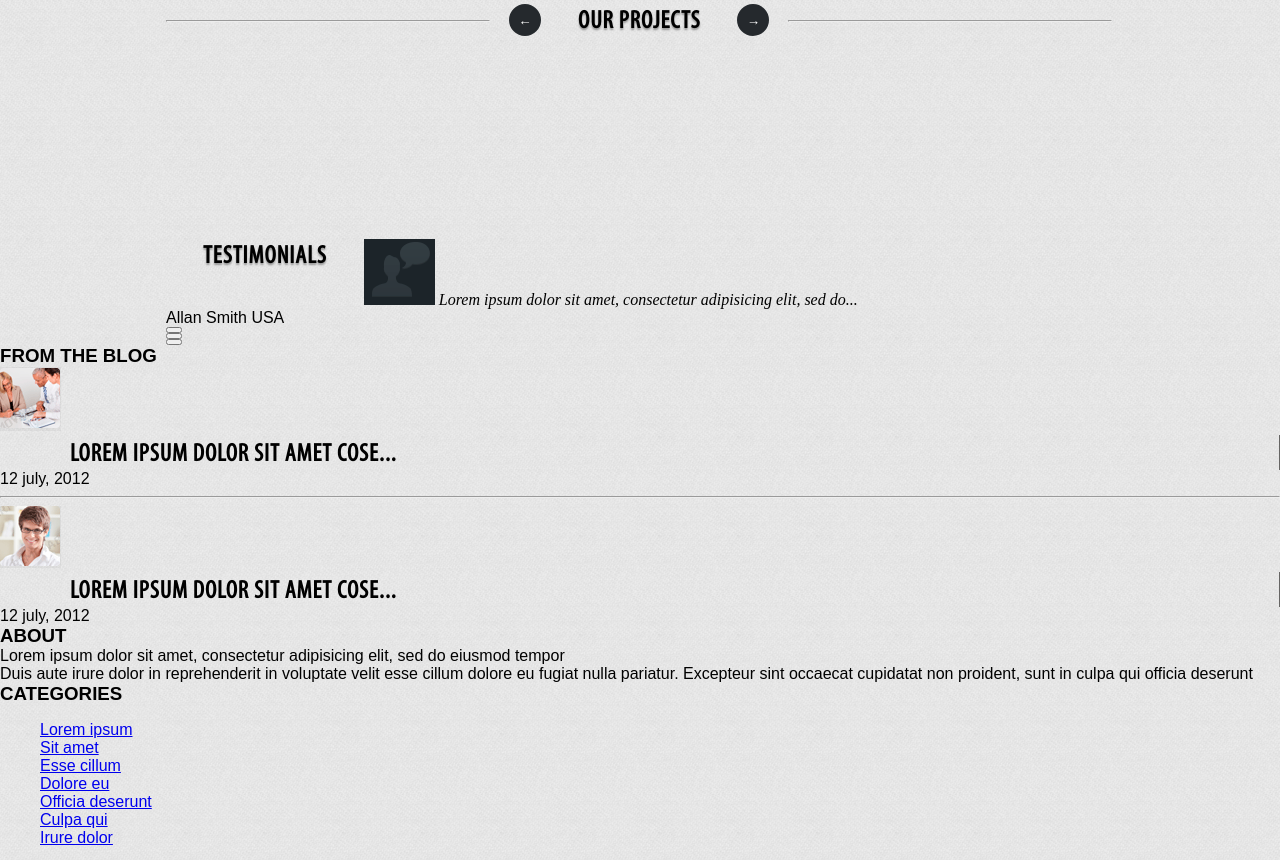
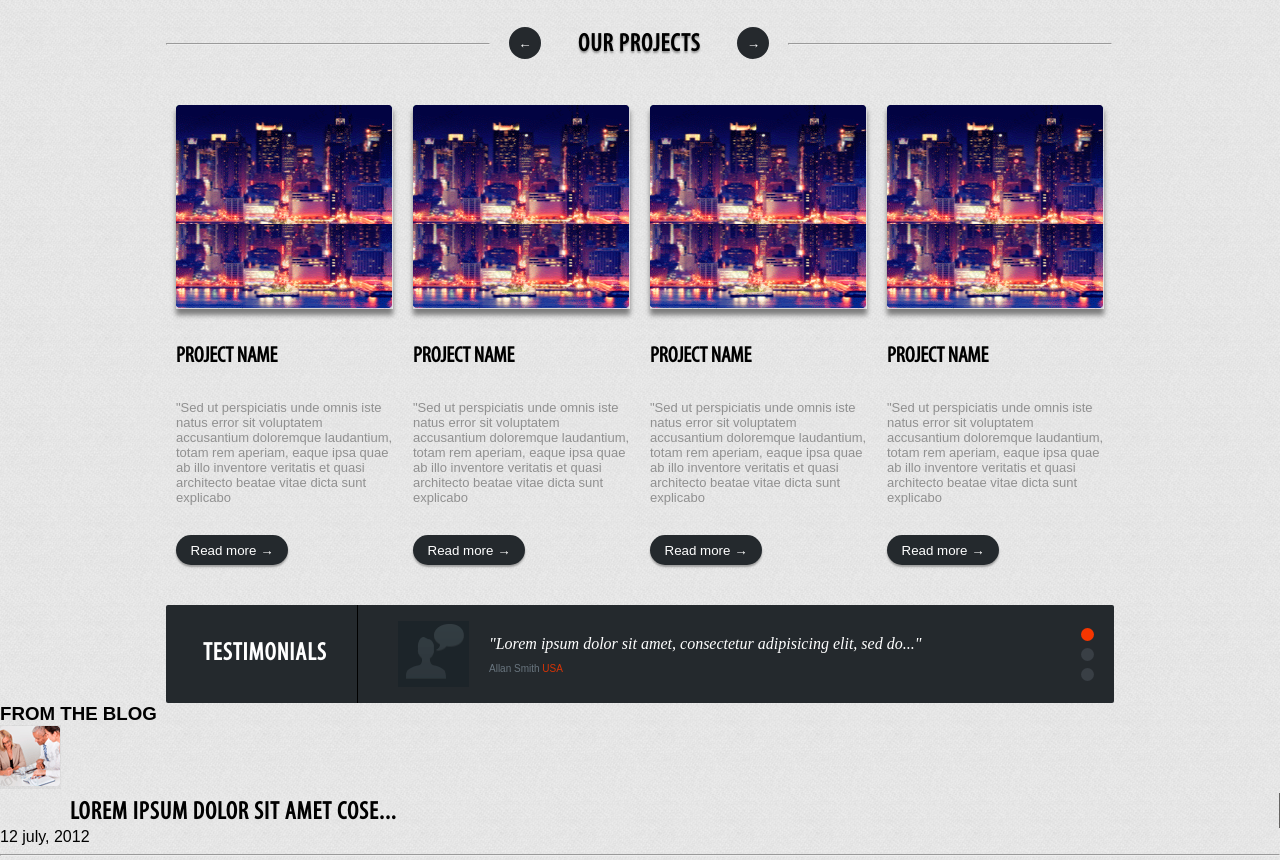
Before and after one commit to RadoAz/sliced_site, a plain HTML site: page index.html in a window 1280 px wide. Shown: the part 690-1550 px from the top of the page. Drawn offline with Linux system fonts and the light colour scheme.

Commit message:
Content boxes and testimonials container done.

```diff
--- a/css/styles.css
+++ b/css/styles.css
@@ -148,7 +148,7 @@ main {
 
 .main_nav {
   overflow: hidden;
-  margin-top: 20px;
+  margin-top: 43px;
   width: 948px;
 }
 
@@ -179,6 +179,138 @@ main hr {
 }
 
 .contant_container {
- height: 200px;
+  padding-top: 33px;;
+  overflow: hidden;
+}
+
+.content_block {
+  float: left;
+  width: 237px;
+  box-sizing: border-box;
+  padding: 10px;
+}
+
+.content_block img {
+  width: 217px;
+  height: 204px;
+  -webkit-box-shadow: 0px 6px 5px 0px rgba(125,125,125,1);
+  -moz-box-shadow: 0px 6px 5px 0px rgba(125,125,125,1);
+  box-shadow: 0px 6px 5px 0px rgba(125,125,125,1);
+}
+
+.content_block h3 {
+  font-family: 'MyriadPro_Condensed';
+  font-size: 22px;
+  margin-top: 30px;
+}
+
+.content_block p {
+  color: #909090;
+  font-size: 13px;
+  margin-top: 30px;
+}
+
+.black_button {
+  width: 112px;
+  height: 30px;
+  background-color: #24292d;
+  border-radius: 15px;
+  color: #ffffff;
+  border: none;
+  -webkit-box-shadow: 0px 2px 2px 0px rgba(157,157,157,1);
+  -moz-box-shadow: 0px 2px 2px 0px rgba(157,157,157,1);
+  box-shadow: 0px 2px 2px 0px rgba(157,157,157,1);
+  margin-top: 30px;
+}
+
+.testimonials_container {
+  clear: both;
+  margin-top: 30px;
+  box-sizing: border-box;
+  overflow: hidden;
+  width: 948px;
+}
+
+.testim_left, .testim_rightbox {
+  float: left;
+}
+
+.testim_left {
+  width: 191px;
+  height: 98px;
+  border-right: 1px solid #000000;
+  background-color: #24292d;
+  border-top-left-radius: 2px;
+  border-bottom-left-radius: 2px;
+}
+
+.testim_left h2 {
+  color: #ffffff;
+  text-shadow: none;
+  line-height: 98px;
+}
+
+.testim_rightbox {
+  width: 756px;
+  background-color: #24292d;
+  padding: 16px 20px 16px 40px;
+  border-top-right-radius: 2px;
+  border-bottom-right-radius: 2px;
+  box-sizing: border-box;
+}
+
+.cite_container {
+  float: left;
+}
+
+.circles_container {
+  float: right;
+  margin-top: 7px;
+}
+
+.cite_container img, cite {
+  float: left;
+}
+
+.cite_container img {
+  width: 71px;
+  height: 66px;
+  margin-right: 20px;
+}
+
+cite {
+  color: #ffffff;
+  margin-top: 14px;
+  margin-bottom: 10px;
+}
+
+.cite_container p {
+  color: #69757f;
+  font-size: 10px;
+}
+
+.red_text {
+  color: #d73406;
+}
+
+.circles_container button {
+  width: 13px;
+  height: 13px;
+  background-color: #393f45;
+  border: none;
+  border-radius: 7px;
+  margin-bottom: 7px;
+}
+
+.circles_container button:last-child {
+  margin-bottom: 0;
+}
+
+.circles_container .active_round_button {
+  background-color: #f53600;
 }
                                    /*MAAAAAAAAAIIIIN CLOSED*/
+
+footer {
+  clear: both;
+}
--- a/index.html
+++ b/index.html
@@ -41,23 +41,51 @@
         <hr>
       </div>
       <div class="contant_container">
-        <div class="content_block"></div>
-        <div class="content_block"></div>
-        <div class="content_block"></div>
-        <div class="content_block"></div>
+        <div class="content_block">
+          <img src="images/img_1_mid.gif">
+          <h3>PROJECT NAME</h3>
+          <p>"Sed ut perspiciatis unde omnis iste natus error sit voluptatem accusantium
+            doloremque laudantium, totam rem aperiam, eaque ipsa quae ab illo inventore
+            veritatis et quasi architecto beatae vitae dicta sunt explicabo</p>
+          <button class="black_button">Read more&nbsp;&rarr;</button>
+        </div>
+        <div class="content_block">
+          <img src="images/img_1_mid.gif">
+          <h3>PROJECT NAME</h3>
+          <p>"Sed ut perspiciatis unde omnis iste natus error sit voluptatem accusantium
+            doloremque laudantium, totam rem aperiam, eaque ipsa quae ab illo inventore
+            veritatis et quasi architecto beatae vitae dicta sunt explicabo</p>
+          <button class="black_button">Read more&nbsp;&rarr;</button>
+        </div>
+        <div class="content_block">
+          <img src="images/img_1_mid.gif">
+          <h3>PROJECT NAME</h3>
+          <p>"Sed ut perspiciatis unde omnis iste natus error sit voluptatem accusantium
+            doloremque laudantium, totam rem aperiam, eaque ipsa quae ab illo inventore
+            veritatis et quasi architecto beatae vitae dicta sunt explicabo</p>
+          <button class="black_button">Read more&nbsp;&rarr;</button>
+        </div>
+        <div class="content_block">
+          <img src="images/img_1_mid.gif">
+          <h3>PROJECT NAME</h3>
+          <p>"Sed ut perspiciatis unde omnis iste natus error sit voluptatem accusantium
+            doloremque laudantium, totam rem aperiam, eaque ipsa quae ab illo inventore
+            veritatis et quasi architecto beatae vitae dicta sunt explicabo</p>
+          <button class="black_button">Read more&nbsp;&rarr;</button>
+        </div>
       </div>
       <div class="testimonials_container">
-        <div class="taestim_left">
+        <div class="testim_left">
           <h2>TESTIMONIALS</h2>
         </div>
         <div class="testim_rightbox">
           <div class="cite_container">
             <img src="images/comment_logo.gif">
-            <cite>Lorem ipsum dolor sit amet, consectetur adipisicing elit, sed do...</cite>
+            <cite>"Lorem ipsum dolor sit amet, consectetur adipisicing elit, sed do..."</cite>
             <p>Allan Smith <span class="red_text">USA</span></p>
           </div>
           <div class="circles_container">
-            <button class="active"></button>
+            <button class="active_round_button"></button>
             <button></button>
             <button></button>
           </div>
```
